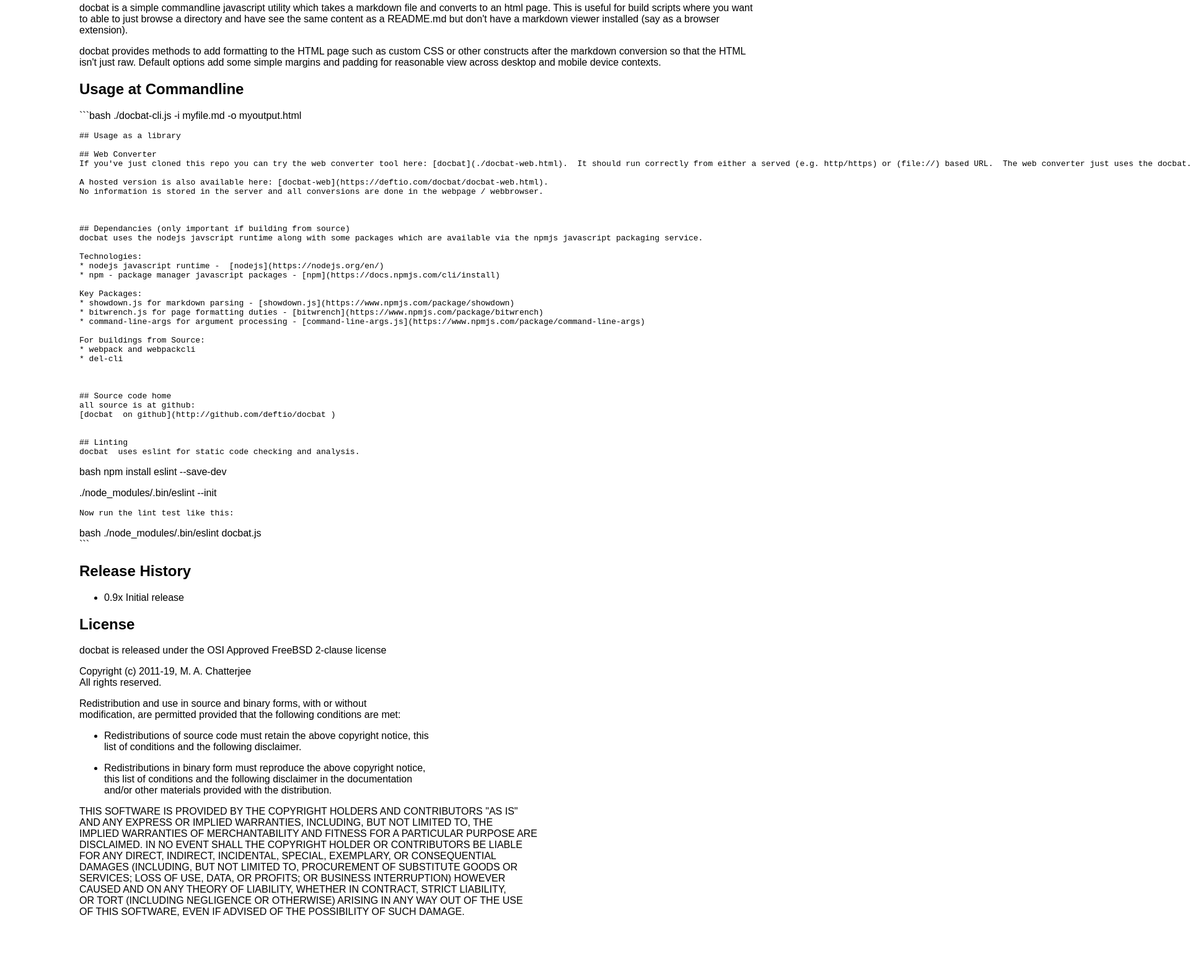
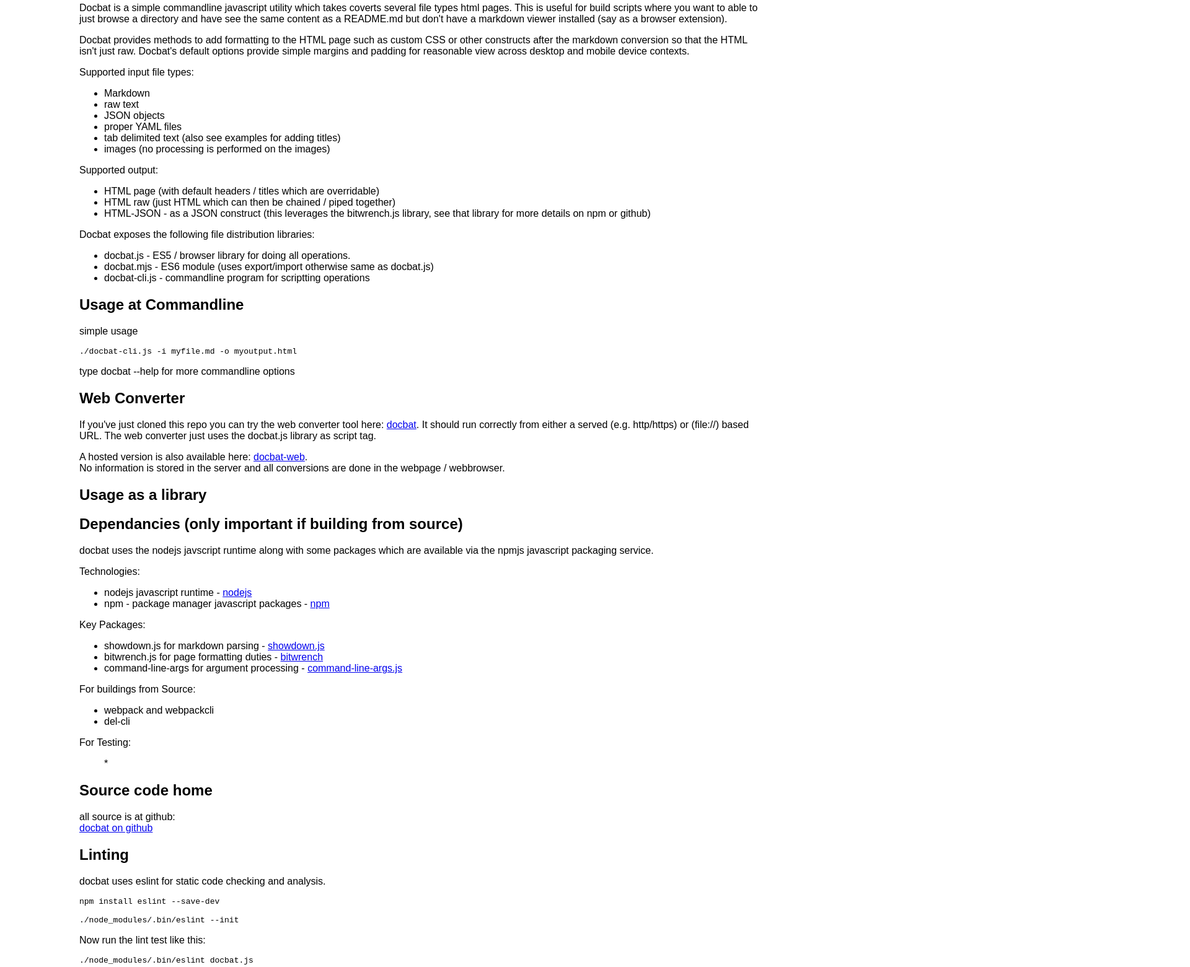
Before and after one commit to deftio/docbat, a website built with webpack: page index.html in a window 1280 px wide. Shown: the part 520-2081 px from the top of the page at 62% size, 1920 px wide, since content can reach past the window. Before the commit the page ends 2001 px from the top, so only its background shows below. Built offline with nearby package versions, Linux system fonts and the light colour scheme.

Commit message:
minor updates

````diff
--- a/index.html
+++ b/index.html
@@ -73,55 +73,73 @@
 </style></head><body class="bw-def-page-setup bw-font-sans-serif dbat"><br><br><p><a href="https://opensource.org/licenses/BSD-2-Clause"><img src="https://img.shields.io/badge/License-BSD%202--Clause-blue.svg" alt="License" /></a>
 <a href="https://www.npmjs.com/package/docbat"><img src="https://img.shields.io/npm/v/docbat.svg?style=flat-square" alt="NPM version" /></a></p>
 <p><a href="http://www.deftio.com/docbat"><img src="./icon/docbat-logo-small.png" alt="docbat" /></a></p>
-<p>docbat is a simple commandline javascript utility which takes a markdown file and converts to an html page.  This is useful for build scripts where you want to able to just browse a directory and have see the same content as a README.md but don't have a markdown viewer installed (say as a browser extension).</p>
-<p>docbat provides methods to add formatting to the HTML page such as custom CSS or other constructs after the markdown conversion so that the HTML isn't just raw.  Default options add some simple margins and padding for reasonable view across desktop and mobile device contexts.</p>
+<p>Docbat is a simple commandline javascript utility which takes coverts several file types html pages.  This is useful for build scripts where you want to able to just browse a directory and have see the same content as a README.md but don't have a markdown viewer installed (say as a browser extension).</p>
+<p>Docbat provides methods to add formatting to the HTML page such as custom CSS or other constructs after the markdown conversion so that the HTML isn't just raw.  Docbat's default options provide simple margins and padding for reasonable view across desktop and mobile device contexts.</p>
+<p>Supported input file types:</p>
+<ul>
+<li>Markdown</li>
+<li>raw text</li>
+<li>JSON objects</li>
+<li>proper YAML files</li>
+<li>tab delimited text (also see examples for adding titles)</li>
+<li>images (no processing is performed on the images)</li>
+</ul>
+<p>Supported output:</p>
+<ul>
+<li>HTML page (with default headers / titles which are overridable)</li>
+<li>HTML raw (just HTML which can then be chained / piped together)</li>
+<li>HTML-JSON - as a JSON construct (this leverages the bitwrench.js library, see that library for more details on npm or github)</li>
+</ul>
+<p>Docbat exposes the following file distribution libraries:</p>
+<ul>
+<li>docbat.js     - ES5 / browser library for doing all operations.  </li>
+<li>docbat.mjs    - ES6 module (uses export/import otherwise same as docbat.js)</li>
+<li>docbat-cli.js - commandline program for scriptting operations</li>
+</ul>
 <h2 id="usageatcommandline">Usage at Commandline</h2>
-<p>```bash
-./docbat-cli.js -i myfile.md -o myoutput.html</p>
-<pre><code>## Usage as a library
+<p>simple usage</p>
+<pre><code>./docbat-cli.js -i myfile.md -o myoutput.html
+</code></pre>
+<p>type docbat --help for more commandline options</p>
+<h2 id="webconverter">Web Converter</h2>
+<p>If you've just cloned this repo you can try the web converter tool here: <a href="./docbat-web.html">docbat</a>.  It should run correctly from either a served (e.g. http/https) or (file://) based URL.  The web converter just uses the docbat.js library as script tag.</p>
+<p>A hosted version is also available here: <a href="https://deftio.com/docbat/docbat-web.html">docbat-web</a>.<br />
+No information is stored in the server and all conversions are done in the webpage / webbrowser.</p>
+<h2 id="usageasalibrary">Usage as a library</h2>
+<h2 id="dependanciesonlyimportantifbuildingfromsource">Dependancies (only important if building from source)</h2>
+<p>docbat uses the nodejs javscript runtime along with some packages which are available via the npmjs javascript packaging service.</p>
+<p>Technologies:</p>
+<ul>
+<li>nodejs javascript runtime -  <a href="https://nodejs.org/en/">nodejs</a>  </li>
+<li>npm - package manager javascript packages - <a href="https://docs.npmjs.com/cli/install">npm</a></li>
+</ul>
+<p>Key Packages:</p>
+<ul>
+<li>showdown.js for markdown parsing - <a href="https://www.npmjs.com/package/showdown">showdown.js</a></li>
+<li>bitwrench.js for page formatting duties - <a href="https://www.npmjs.com/package/bitwrench">bitwrench</a></li>
+<li>command-line-args for argument processing - <a href="https://www.npmjs.com/package/command-line-args">command-line-args.js</a></li>
+</ul>
+<p>For buildings from Source:</p>
+<ul>
+<li>webpack and webpackcli</li>
+<li>del-cli</li>
+</ul>
+<p>For Testing:</p>
+<ul>
+*
+</ul>
+<h2 id="sourcecodehome">Source code home</h2>
+<p>all source is at github:<br />
+<a href="http://github.com/deftio/docbat">docbat  on github</a>  </p>
+<h2 id="linting">Linting</h2>
+<p>docbat  uses eslint for static code checking and analysis.</p>
+<pre><code class="bash language-bash">npm install eslint --save-dev
 
-## Web Converter
-If you've just cloned this repo you can try the web converter tool here: [docbat](./docbat-web.html).  It should run correctly from either a served (e.g. http/https) or (file://) based URL.  The web converter just uses the docbat.js library as script tag.
-
-A hosted version is also available here: [docbat-web](https://deftio.com/docbat/docbat-web.html).
-No information is stored in the server and all conversions are done in the webpage / webbrowser.
-
-
-
-## Dependancies (only important if building from source)
-docbat uses the nodejs javscript runtime along with some packages which are available via the npmjs javascript packaging service.
-
-Technologies:
-* nodejs javascript runtime -  [nodejs](https://nodejs.org/en/)
-* npm - package manager javascript packages - [npm](https://docs.npmjs.com/cli/install)
-
-Key Packages:
-* showdown.js for markdown parsing - [showdown.js](https://www.npmjs.com/package/showdown)
-* bitwrench.js for page formatting duties - [bitwrench](https://www.npmjs.com/package/bitwrench)
-* command-line-args for argument processing - [command-line-args.js](https://www.npmjs.com/package/command-line-args)
-
-For buildings from Source:
-* webpack and webpackcli
-* del-cli
-
-
-
-## Source code home
-all source is at github:
-[docbat  on github](http://github.com/deftio/docbat )
-
-
-## Linting
-docbat  uses eslint for static code checking and analysis.
+./node_modules/.bin/eslint --init
 </code></pre>
-<p>bash
-npm install eslint --save-dev</p>
-<p>./node_modules/.bin/eslint --init</p>
-<pre><code>Now run the lint test like this:
+<p>Now run the lint test like this:</p>
+<pre><code class="bash language-bash">./node_modules/.bin/eslint docbat.js
 </code></pre>
-<p>bash
-./node_modules/.bin/eslint docbat.js<br />
-```</p>
 <h2 id="releasehistory">Release History</h2>
 <ul>
 <li>0.9x Initial release  </li>
````
Also changed, not shown: docbat-web.html (+28 -5 lines), src/docbat-old.js (+10 -10 lines), README.md, 1 other file.
